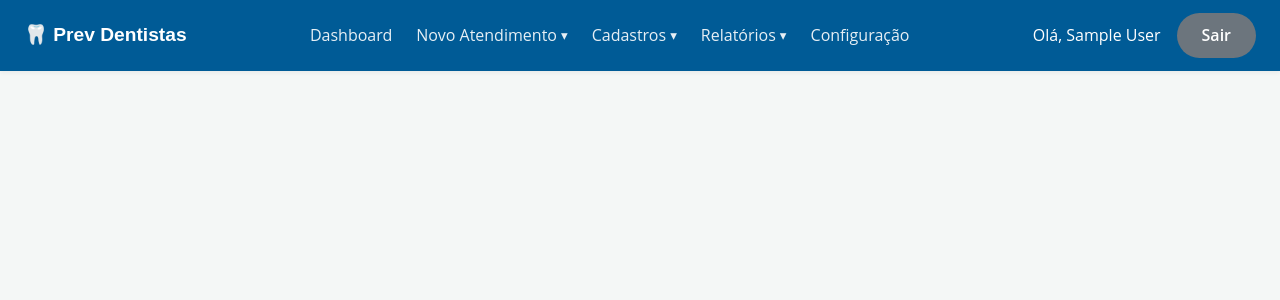
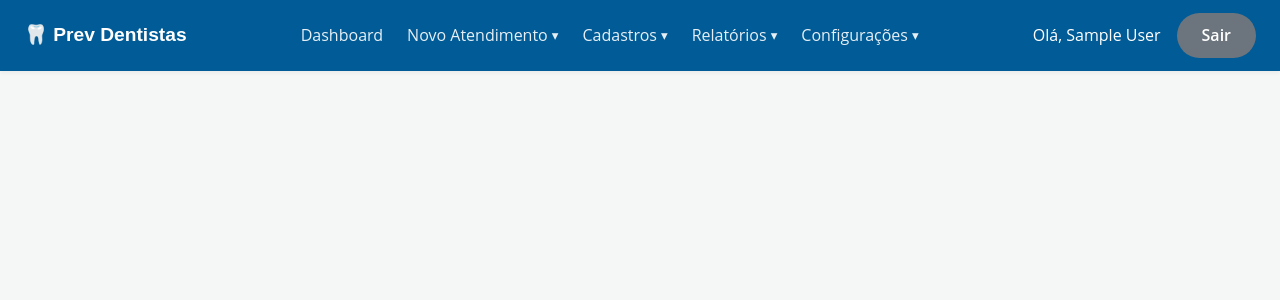
Before and after one commit to Rafael-CRL/prev_dentistas_saas, a PHP site: page /actions/views/header.php in a window 1280 px wide. Shown: the top 300 px of the page. Run offline with PHP 8.4, Linux system fonts and the light colour scheme; the visitor is signed in with stand-in values (Sample User, id 1).

Commit message:
ux: unifica configuracoes da clinica e perfil em menu dedicado

```diff
--- a/views/header.php
+++ b/views/header.php
@@ -58,7 +58,6 @@ function isActive($urls) {
                     <div class="dropdown-content">
                         <a href="<?= BASE_URL ?>pacientes">Pacientes</a>
                         <?php if (is_admin()): ?>
-                        <a href="<?= BASE_URL ?>clinica/painel">Configurações Clínica</a>
                         <a href="<?= BASE_URL ?>procedimentos">Procedimentos</a>
                         <a href="<?= BASE_URL ?>financeiro/despesas">Despesas</a>
                         <a href="<?= BASE_URL ?>usuarios">Usuários</a>
@@ -85,7 +84,17 @@ function isActive($urls) {
                     </div>
                 </div>
 
-                <a href="<?= BASE_URL ?>usuarios/configuracoes" class="<?= isActive(['usuarios/configuracoes']) ? 'active' : '' ?>">Configuração</a>
+                <div class="dropdown">
+                    <a href="javascript:void(0)" class="<?= isActive(['usuarios/configuracoes', 'clinica/painel']) ? 'active' : '' ?>">
+                        Configurações <small>▾</small>
+                    </a>
+                    <div class="dropdown-content">
+                        <?php if (is_admin()): ?>
+                            <a href="<?= BASE_URL ?>clinica/painel">Clínica</a>
+                        <?php endif; ?>
+                        <a href="<?= BASE_URL ?>usuarios/configuracoes">Meu Perfil</a>
+                    </div>
+                </div>
             <?php endif; ?>
         </nav>
 
```
Also changed, not shown: Changelog.md.
